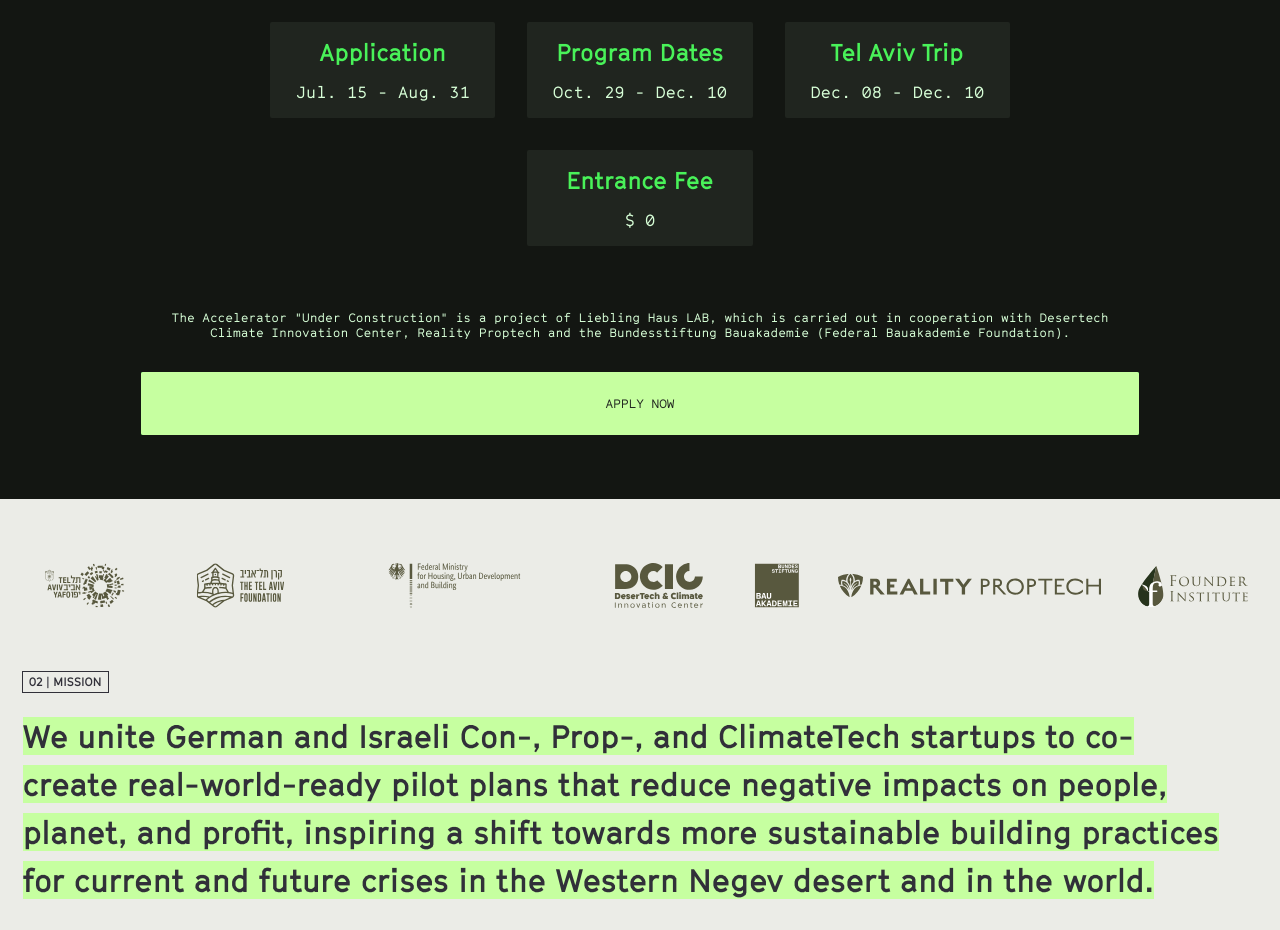
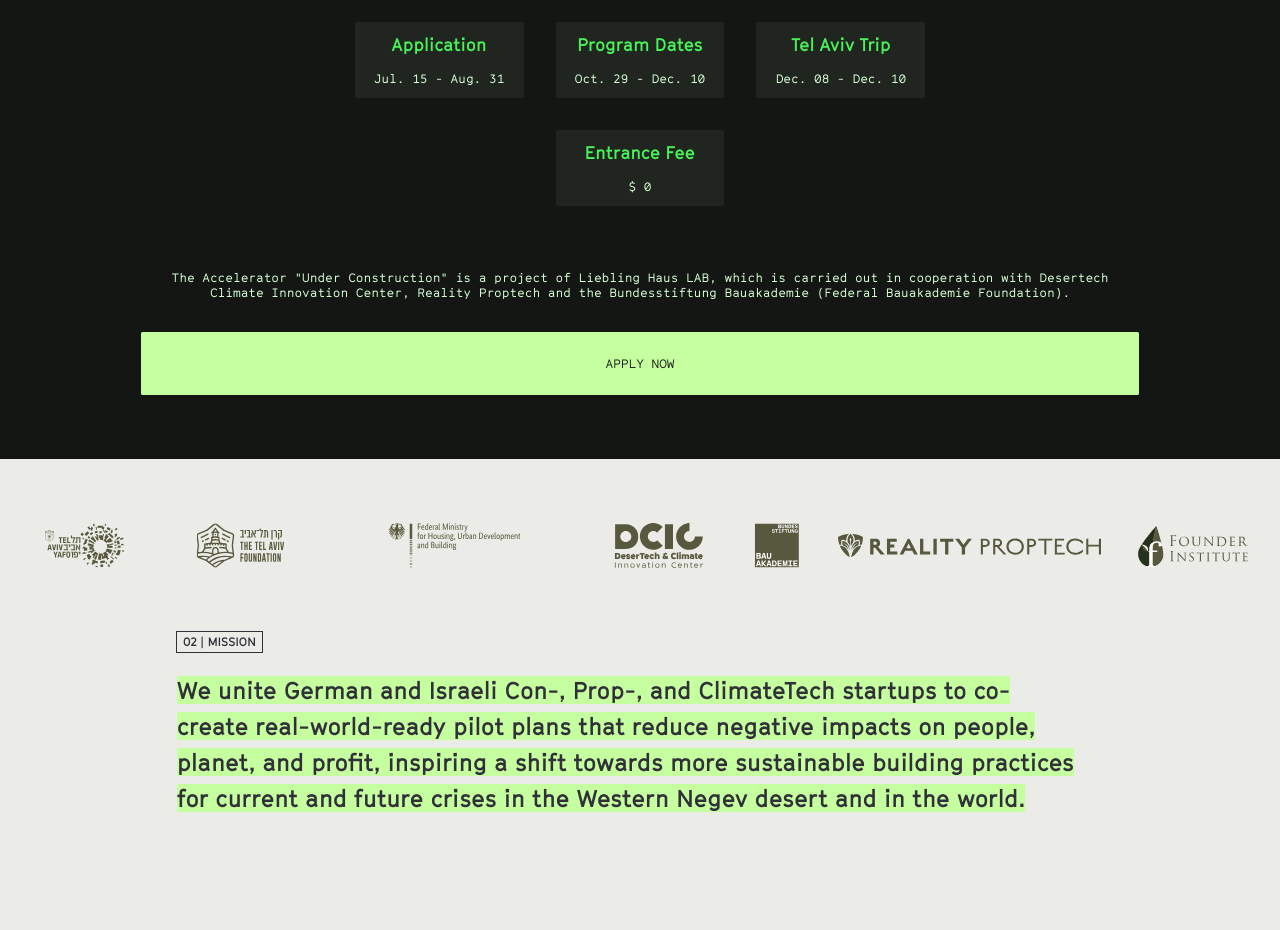
Before and after one commit to alonemanuel/liebling-mobile, a plain HTML site: page index.html in a window 1280 px wide. Shown: the part 900-1830 px from the top of the page. Drawn offline with Linux system fonts and the light colour scheme.

Commit message:
Resize fonts

```diff
--- a/styles.css
+++ b/styles.css
@@ -93,6 +93,7 @@ svg {
 
   --fs-900: 100px;
   --fs-800: 49px;
+  --fs-750: 32px;
   --fs-700: 24px;
   --fs-600: 20px;
   --fs-500: 16px;
@@ -233,7 +234,7 @@ section h1 {
   background-color: var(--color-back-1);
   border-radius: 2px;
   color: var(--color-fore-1);
-  font-size: 16px;
+  font-size: var(--fs-500);
   display: flex;
   justify-content: center;
   align-items: center;
@@ -256,7 +257,7 @@ section h1 {
 #mission {
   font-family: var(--font-cinetype-bold);
   align-content: start;
-  font-size: 32px;
+  font-size: var(--fs-750);
 }
 
 #mission span {
@@ -621,7 +622,7 @@ section h1 {
   margin: auto;
   height: fit-content;
   width: fit-content;
-  font-size: 12px;
+  font-size: var(--fs-300);
 }
 
 #program .slots {
@@ -855,7 +856,7 @@ nav .logo svg {
   display: flex;
   flex-direction: column;
   gap: 12px;
-  font-size: 90px;
+  font-size: var(--fs-900);
   font-family: var(--font-cinetype-bold);
   align-items: stretch;
   padding: 60px 12px;
@@ -1162,6 +1163,7 @@ body > section {
   align-items: center;
   gap: 16px;
   width: auto;
+  flex-wrap: nowrap;
 }
 
 button {
@@ -1215,6 +1217,12 @@ button {
 :root {
   --fs-900: 49px;
   --fs-800: 32px;
+  --fs-750: 24px;
+  --fs-700: 18px;
+  --fs-600: 16px;
+  --fs-500: 12px;
+  --fs-400: 10px;
+  --fs-300: 8px;
 }
 
 #contact .founders {
```
